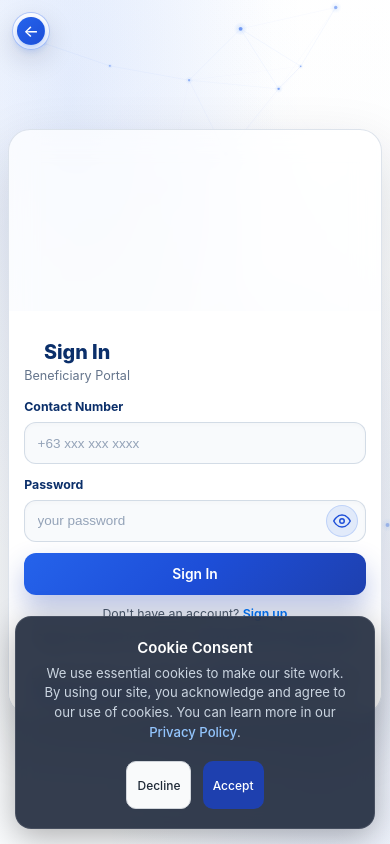
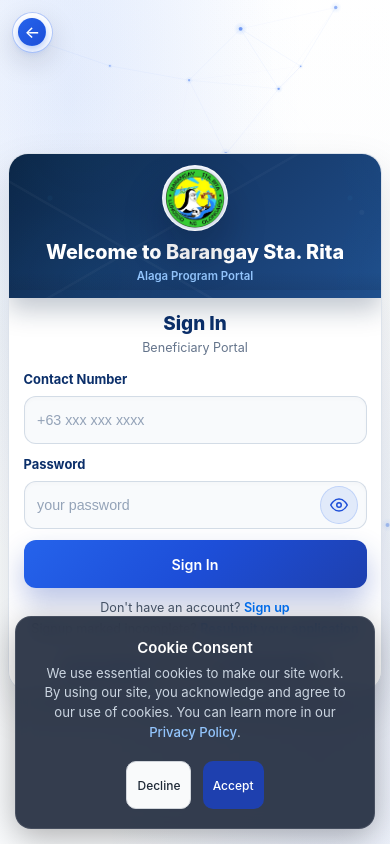
Before and after one commit to janicogyle/AlagaProgram, a Next.js app: page /login in a window 390 px wide. Built offline with nearby package versions, Linux system fonts and the light colour scheme; no server answers.

Commit message:
Beneficiary Login UI Update for Mobile

```diff
--- a/app/login/login.module.css
+++ b/app/login/login.module.css
@@ -880,30 +880,37 @@
       align-items: center;
       min-height: 100svh;
       min-height: 100dvh;
-      height: 100svh;
-      height: 100dvh;
-      padding: 0.85rem 1rem;
+      height: auto;
+      padding: calc(env(safe-area-inset-top, 0px) + 0.9rem) 0.9rem calc(env(safe-area-inset-bottom, 0px) + 0.9rem);
+      overflow-x: hidden;
+      overflow-y: auto;
     }
 
     .loginShell {
-      max-height: calc(100dvh - 1.7rem);
+      width: min(100%, 440px);
+      max-height: none;
+      margin: 0 auto;
+      border-radius: 22px;
+      box-shadow: 0 18px 42px rgba(15, 23, 42, 0.13);
     }
 
     .welcomePanel {
-      padding: 1.15rem 1.25rem 1.85rem;
+      min-height: 132px;
+      padding: 0.85rem 1rem 0.95rem;
       clip-path: none;
       margin-bottom: 0;
-      gap: 0.65rem;
+      gap: 0.55rem;
+      justify-content: center;
     }
 
     .welcomeHeader {
-      gap: 0.85rem;
-      transform: translateY(-8px);
+      gap: 0.65rem;
+      transform: none;
     }
 
     .welcomeLogoFrame {
-      width: 92px;
-      height: 92px;
+      width: 74px;
+      height: 74px;
     }
 
     .welcomeLogoFrame::before {
@@ -912,43 +919,71 @@
     }
 
     .welcomeLogo {
-      width: 84px;
-      height: 84px;
+      width: 68px;
+      height: 68px;
       border-radius: 999px;
     }
 
     .welcomeTitle {
-      font-size: clamp(1.25rem, 6vw, 1.65rem);
+      font-size: clamp(1.18rem, 5.2vw, 1.45rem);
       line-height: 1.15;
+      text-wrap: balance;
     }
 
     .welcomeSubtitle {
-      font-size: 0.85rem;
+      font-size: 0.8rem;
     }
 
     .formPanel {
-      padding: 2.35rem 1.35rem 1.1rem;
+      align-items: stretch;
+      padding: 1.05rem 1rem 0.95rem;
+    }
+
+    .formPanel .formSection {
+      max-width: none;
+      width: 100%;
+      margin: 0;
+    }
+
+    .formPanel .formSection form {
+      width: 100%;
     }
 
     .formPanel .formHeader {
+      justify-content: center;
+      text-align: center;
       margin-bottom: 0.85rem;
     }
 
+    .formPanel .formHeaderText {
+      width: 100%;
+    }
+
     .formPanel .formHeaderTitle {
-      font-size: 1.45rem;
+      font-size: 1.34rem;
     }
 
     .formPanel .formHeaderSubtitle {
       font-size: 0.84rem;
-      margin-top: 0.1rem;
+      margin-top: 0.18rem;
     }
 
     .formPanel .legalSection {
       display: block;
       margin-top: 0.7rem;
-      padding-top: 0.65rem;
-      font-size: 0.72rem;
-      line-height: 1.35;
+      padding-top: 0.6rem;
+      font-size: 0.66rem;
+      line-height: 1.12;
+    }
+
+    .formPanel .legalInlineText {
+      line-height: 1.12;
+    }
+
+    .formPanel .legalInlineLink {
+      font-size: inherit;
+      line-height: inherit;
+      vertical-align: baseline;
     }
 
     .loginBox {
@@ -979,49 +1014,50 @@
 
   @media (max-width: 480px) {
     .container {
-      padding: 0.55rem;
+      padding: calc(env(safe-area-inset-top, 0px) + 0.7rem) 0.55rem calc(env(safe-area-inset-bottom, 0px) + 0.7rem);
     }
 
     .loginShell {
-      border-radius: 22px;
-      max-height: calc(100dvh - 1.1rem);
+      border-radius: 20px;
+      max-height: none;
     }
 
     .welcomePanel {
-      padding: 0.95rem 1rem 1.55rem;
+      min-height: 128px;
+      padding: 0.75rem 0.9rem 0.85rem;
       clip-path: none;
       margin-bottom: 0;
     }
 
     .welcomeLogo {
-      width: 78px;
-      height: 78px;
+      width: 60px;
+      height: 60px;
       border-radius: 999px;
     }
 
     .welcomeLogoFrame {
-      width: 84px;
-      height: 84px;
+      width: 66px;
+      height: 66px;
     }
 
     .welcomeTitle {
-      font-size: clamp(1.1rem, 7vw, 1.45rem);
+      font-size: clamp(1.08rem, 6vw, 1.32rem);
     }
 
     .welcomeSubtitle {
-      font-size: 0.78rem;
+      font-size: 0.76rem;
     }
 
     .formPanel {
-      padding: 2rem 1rem 0.85rem;
+      padding: 1rem 0.95rem 0.95rem;
     }
 
     .formPanel .formHeader {
-      margin-bottom: 0.7rem;
+      margin-bottom: 0.8rem;
     }
 
     .formPanel .formHeaderTitle {
-      font-size: 1.32rem;
+      font-size: 1.26rem;
     }
 
     .loginBox {
@@ -1031,9 +1067,10 @@
     }
 
     .backButton {
-      top: 0.8rem;
+      top: calc(env(safe-area-inset-top, 0px) + 0.8rem);
       left: 0.8rem;
-      padding: 0.28rem;
+      padding: 0.35rem;
+      z-index: 10;
     }
 
     .backLabel {
@@ -1054,26 +1091,37 @@
     }
 
     .signup {
-      margin-top: 0.65rem;
-      font-size: 0.82rem;
+      margin-top: 0.7rem;
+      font-size: 0.84rem;
+      line-height: 1.35;
     }
 
     .signup + .signup {
-      margin-top: 0.35rem;
+      margin-top: 0.32rem;
     }
 
     .formPanel .legalSection {
-      margin-top: 0.55rem;
+      margin-top: 0.62rem;
       padding-top: 0.55rem;
-      font-size: 0.68rem;
-      line-height: 1.3;
+      font-size: 0.62rem;
+      line-height: 1.08;
+    }
+
+    .formPanel .legalInlineText {
+      line-height: 1.08;
+    }
+
+    .formPanel .legalInlineLink {
+      font-size: inherit;
+      line-height: inherit;
+      vertical-align: baseline;
     }
   }
 
   @media (max-width: 480px) and (max-height: 700px) {
     .welcomePanel {
       padding-top: 0.75rem;
-      padding-bottom: 1.65rem;
+      padding-bottom: 0.75rem;
     }
 
     .welcomeLogo {
@@ -1095,7 +1143,7 @@
     }
 
     .formPanel {
-      padding-top: 2.35rem;
+      padding-top: 0.85rem;
     }
 
     .formPanel .formHeaderTitle {
@@ -1103,7 +1151,7 @@
     }
 
     .formPanel .formHeaderSubtitle {
-      display: none;
+      display: block;
     }
 
     .signup {
@@ -1111,10 +1159,10 @@
     }
 
     .formPanel .legalSection {
-      margin-top: 0.45rem;
-      padding-top: 0.45rem;
-      font-size: 0.62rem;
-      line-height: 1.25;
+      margin-top: 0.55rem;
+      padding-top: 0.55rem;
+      font-size: 0.6rem;
+      line-height: 1.06;
     }
   }
 
@@ -1124,11 +1172,12 @@
     }
 
     .welcomePanel {
-      display: none;
+      display: flex;
+      min-height: 120px;
     }
 
     .formPanel {
-      padding: 3.15rem 1rem 0.8rem;
+      padding: 0.85rem 0.85rem 0.8rem;
     }
 
     .formPanel .formHeader {
--- a/components/UnifiedLoginForm/UnifiedLoginForm.module.css
+++ b/components/UnifiedLoginForm/UnifiedLoginForm.module.css
@@ -156,67 +156,67 @@
 
 @media (max-width: 768px) {
   .inputGroup {
-    margin-bottom: 0.85rem;
+    margin-bottom: 0.78rem;
   }
 
   .inputGroup label {
     margin-bottom: 0.35rem;
-    font-size: 0.86rem;
+    font-size: 0.88rem;
   }
 
   .inputGroup input {
-    min-height: 44px;
+    min-height: 48px;
     padding: 0.72rem 0.9rem;
     border-radius: 12px;
-    font-size: 0.95rem;
+    font-size: 0.98rem;
   }
 
   .passwordWrapper input {
-    padding-right: 3.15rem;
+    padding-right: 3.35rem;
   }
 
   .passwordToggle {
-    width: 34px;
-    height: 34px;
+    width: 38px;
+    height: 38px;
     right: 0.55rem;
   }
 
   .loginButton {
-    min-height: 44px;
-    padding: 0.7rem;
+    min-height: 48px;
+    padding: 0.74rem;
   }
 }
 
 @media (max-width: 480px) {
   .inputGroup {
-    margin-bottom: 0.72rem;
+    margin-bottom: 0.74rem;
   }
 
   .inputGroup label {
-    font-size: 0.82rem;
+    font-size: 0.86rem;
   }
 
   .inputGroup input {
-    min-height: 42px;
-    padding: 0.62rem 0.82rem;
-    font-size: 0.9rem;
+    min-height: 48px;
+    padding: 0.68rem 0.84rem;
+    font-size: 0.95rem;
   }
 
   .passwordToggle {
-    width: 32px;
-    height: 32px;
+    width: 38px;
+    height: 38px;
   }
 
   .loginButton {
-    min-height: 42px;
-    padding: 0.64rem;
-    font-size: 0.92rem;
+    min-height: 48px;
+    padding: 0.72rem;
+    font-size: 0.95rem;
   }
 }
 
 @media (max-width: 480px) and (max-height: 700px) {
   .inputGroup {
-    margin-bottom: 0.58rem;
+    margin-bottom: 0.62rem;
   }
 
   .inputGroup label {
@@ -225,7 +225,7 @@
 
   .inputGroup input,
   .loginButton {
-    min-height: 40px;
+    min-height: 46px;
   }
 }
 
```
